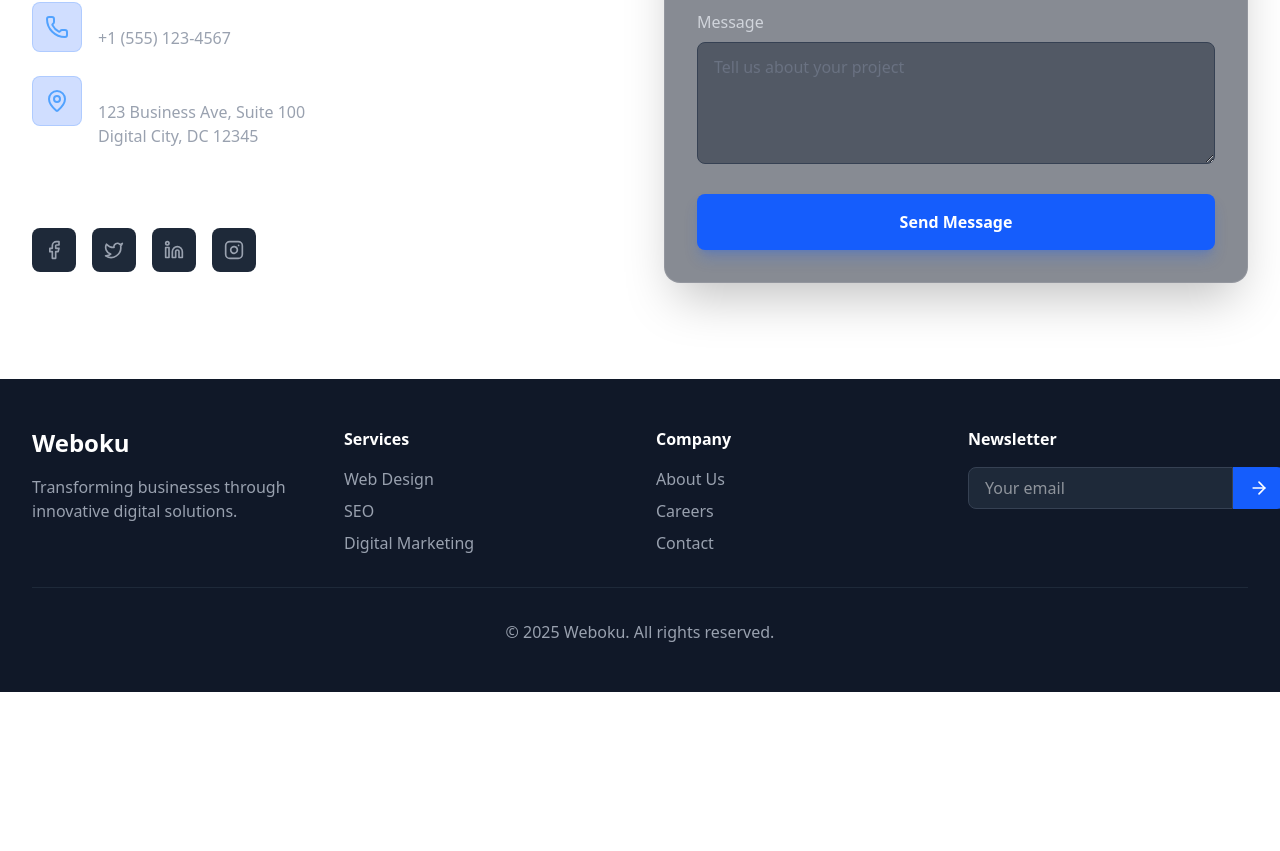
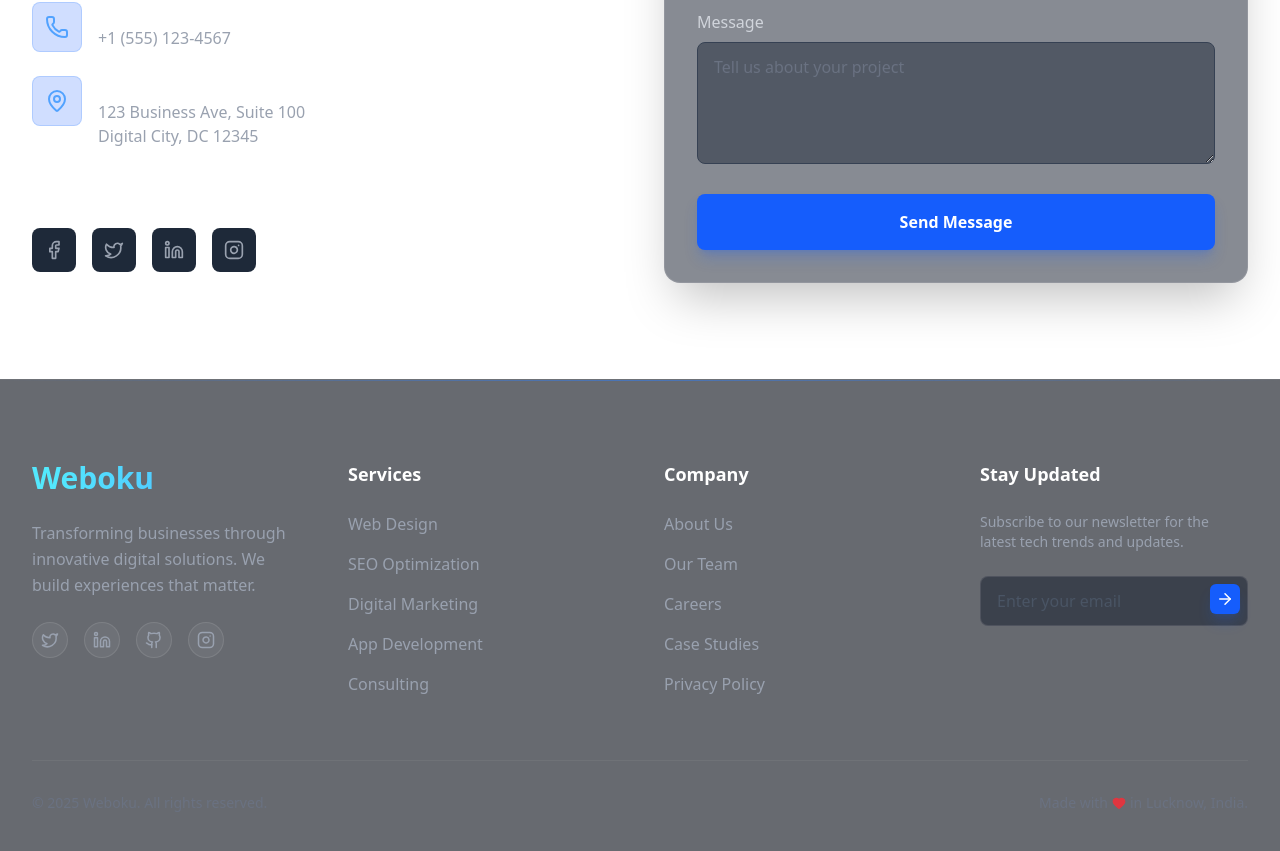
Before and after one commit to Animeshkumar5/weboku, a React (Vite) app: page / in a window 1280 px wide. Shown: the part 7196-8047 px from the top of the page. Before the commit the page ends 7888 px from the top, so only its background shows below. Built offline with nearby package versions, Linux system fonts and the light colour scheme.

Commit message:
footer get more attrative

```diff
--- a/src/components/Footer/Footer.jsx
+++ b/src/components/Footer/Footer.jsx
@@ -1,41 +1,101 @@
 import React from 'react';
-import { ArrowRight } from 'lucide-react';
+import { ArrowRight, Twitter, Linkedin, Github, Instagram, Heart } from 'lucide-react';
+import { motion } from 'framer-motion';
 
 const Footer = () => {
+  const currentYear = new Date().getFullYear();
+
   return (
-    <footer className="bg-gray-900 text-white py-12">
+    // 1. Modern Glass Background
+    <footer className="relative z-10 bg-gray-950/60 backdrop-blur-xl border-t border-white/5 pt-20 pb-10 overflow-hidden">
+
+      {/* Decorative Top Gradient Line */}
+      <div className="absolute top-0 left-0 w-full h-[1px] bg-gradient-to-r from-transparent via-blue-500/50 to-transparent"></div>
+
       <div className="max-w-7xl mx-auto px-4 sm:px-6 lg:px-8">
-        <div className="grid md:grid-cols-4 gap-8 mb-8">
+        <div className="grid md:grid-cols-4 gap-12 mb-16">
+
+          {/* Column 1: Brand Info */}
+          <div className="space-y-6">
+            <h3 className="text-3xl font-bold bg-clip-text text-transparent bg-gradient-to-r from-blue-400 via-cyan-300 to-blue-400 bg-[length:200%_auto] animate-shine">
+              Weboku
+            </h3>
+            <p className="text-gray-400 leading-relaxed">
+              Transforming businesses through innovative digital solutions. We build experiences that matter.
+            </p>
+            <div className="flex space-x-4">
+              {[Twitter, Linkedin, Github, Instagram].map((Icon, i) => (
+                <a
+                  key={i}
+                  href="#"
+                  className="p-2 rounded-full bg-white/5 border border-white/10 hover:bg-blue-600 hover:border-blue-500 hover:text-white text-gray-400 transition-all duration-300 group"
+                >
+                  <Icon size={18} className="group-hover:scale-110 transition-transform" />
+                </a>
+              ))}
+            </div>
+          </div>
+
+          {/* Column 2: Services */}
           <div>
-            <h3 className="text-2xl font-bold mb-4">Weboku</h3>
-            <p className="text-gray-400">Transforming businesses through innovative digital solutions.</p>
-          </div>
-          <div>
-            <h4 className="font-semibold mb-4">Services</h4>
-            <ul className="space-y-2 text-gray-400">
-              <li><a href="#" className="hover:text-white">Web Design</a></li>
-              <li><a href="#" className="hover:text-white">SEO</a></li>
-              <li><a href="#" className="hover:text-white">Digital Marketing</a></li>
+            <h4 className="text-white font-bold text-lg mb-6">Services</h4>
+            <ul className="space-y-4">
+              {['Web Design', 'SEO Optimization', 'Digital Marketing', 'App Development', 'Consulting'].map((item) => (
+                <li key={item}>
+                  <a href="#" className="text-gray-400 hover:text-blue-400 transition-colors flex items-center group">
+                    <span className="w-0 group-hover:w-2 h-[2px] bg-blue-400 mr-0 group-hover:mr-2 transition-all duration-300"></span>
+                    {item}
+                  </a>
+                </li>
+              ))}
             </ul>
           </div>
+
+          {/* Column 3: Company */}
           <div>
-            <h4 className="font-semibold mb-4">Company</h4>
-            <ul className="space-y-2 text-gray-400">
-              <li><a href="#" className="hover:text-white">About Us</a></li>
-              <li><a href="#" className="hover:text-white">Careers</a></li>
-              <li><a href="#" className="hover:text-white">Contact</a></li>
+            <h4 className="text-white font-bold text-lg mb-6">Company</h4>
+            <ul className="space-y-4">
+              {['About Us', 'Our Team', 'Careers', 'Case Studies', 'Privacy Policy'].map((item) => (
+                <li key={item}>
+                  <a href="#" className="text-gray-400 hover:text-blue-400 transition-colors flex items-center group">
+                    <span className="w-0 group-hover:w-2 h-[2px] bg-blue-400 mr-0 group-hover:mr-2 transition-all duration-300"></span>
+                    {item}
+                  </a>
+                </li>
+              ))}
             </ul>
           </div>
+
+          {/* Column 4: Newsletter */}
           <div>
-            <h4 className="font-semibold mb-4">Newsletter</h4>
-            <div className="flex">
-              <input type="email" placeholder="Your email" className="flex-1 px-4 py-2 rounded-l-lg bg-gray-800 border border-gray-700 focus:outline-none focus:border-blue-600" />
-              <button className="bg-blue-600 px-4 py-2 rounded-r-lg hover:bg-blue-700 transition-colors"><ArrowRight size={20} /></button>
-            </div>
+            <h4 className="text-white font-bold text-lg mb-6">Stay Updated</h4>
+            <p className="text-gray-400 mb-6 text-sm">
+              Subscribe to our newsletter for the latest tech trends and updates.
+            </p>
+            <form className="relative">
+              <input
+                type="email"
+                placeholder="Enter your email"
+                className="w-full px-4 py-3 rounded-lg bg-gray-900/50 border border-white/10 focus:border-blue-500 focus:ring-1 focus:ring-blue-500 outline-none text-white placeholder-gray-600 transition-all"
+              />
+              <button
+                type="submit"
+                className="absolute right-2 top-2 bg-blue-600 p-1.5 rounded-md text-white hover:bg-blue-500 transition-colors shadow-lg shadow-blue-600/20"
+              >
+                <ArrowRight size={18} />
+              </button>
+            </form>
           </div>
         </div>
-        <div className="border-t border-gray-800 pt-8 text-center text-gray-400">
-          <p>&copy; 2025 Weboku. All rights reserved.</p>
+
+        {/* Bottom Bar */}
+        <div className="border-t border-white/5 pt-8 flex flex-col md:flex-row justify-between items-center text-gray-500 text-sm">
+          <p>&copy; {currentYear} Weboku. All rights reserved.</p>
+          <div className="flex items-center space-x-1 mt-4 md:mt-0">
+            <span>Made with</span>
+            <Heart size={14} className="text-red-500 fill-red-500 animate-pulse" />
+            <span>in Lucknow, India.</span>
+          </div>
         </div>
       </div>
     </footer>
```
